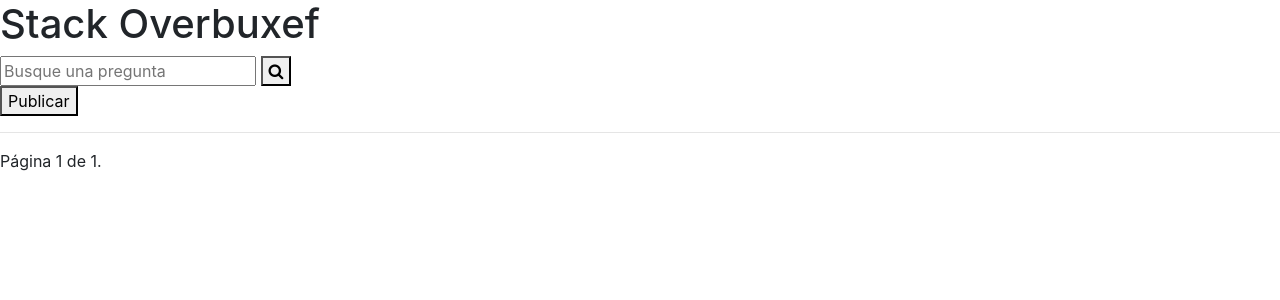
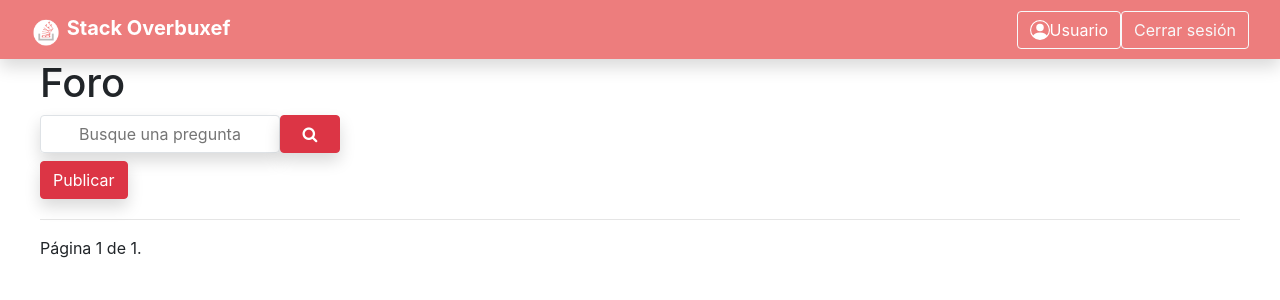
Before and after one commit to DCC-CC4401/2024-1-CC4401-1-grupo-4, a Django app: page /forum in a window 1280 px wide. Shown: the top 300 px of the page. Run offline with Django 3.2, Linux system fonts and the light colour scheme; the visitor is signed in with stand-in values (Sample User, id 1); data that the repository does not hold is empty; some libraries are stand-ins or nearby versions.

Commit message:
modificaciones foro
Se añade navbar, botón para ver usuario, botón para cerrar sesión (solamente visual sin implementación) y se añaden ciertos botones acorde a la temática

```diff
--- a/stack_overbuxef/templates/forum.html
+++ b/stack_overbuxef/templates/forum.html
@@ -10,19 +10,57 @@
     <script src="https://maxcdn.bootstrapcdn.com/bootstrap/4.5.2/js/bootstrap.min.js"></script>
 </head>
 <body>
-    <header>
+    {% load static %}
+    <nav class="navbar shadow" style="background-color: #ed7d7d;">
+        <div class="container-fluid">
+            <!-- Logo a la izquierda -->
+            <a class="navbar-brand" href="forum">
+                <img src="{% static 'stack_overbuxef/images/stackoverbuxef_logo.png' %}" alt="Bootstrap" width="30" height="30" class="d-inline-block align-text-top">
+                <span style="color: white; font-weight: bold;">Stack Overbuxef</span>
+            </a>
+
+            <!-- Espaciador central para empujar los otros elementos a los extremos -->
+            <div class="d-flex flex-grow-1"></div>
+
+            <!-- Botón del icono del usuario a la derecha -->
+            <button class="btn btn-outline-light d-flex align-items-center me-2" type="button">
+                <svg xmlns="http://www.w3.org/2000/svg" width="20" height="20" fill="#ffffff" class="bi bi-person-circle" viewBox="0 0 16 16">
+                    <path d="M11 6a3 3 0 1 1-6 0 3 3 0 0 1 6 0"/>
+                    <path fill-rule="evenodd" d="M0 8a8 8 0 1 1 16 0A8 8 0 0 1 0 8m8-7a7 7 0 0 0-5.468 11.37C3.242 11.226 4.805 10 8 10s4.757 1.225 5.468 2.37A7 7 0 0 0 8 1"/>
+                </svg>
+                <span style="color: white;">  Usuario</span>
+            </button>
+
+            <!-- Botón de cerrar sesión más a la derecha -->
+            <form class="form-inline">
+                <button class="btn btn-outline-light" type="button">Cerrar sesión</button>
+            </form>
+        </div>
+    </nav>
+
+    <style>
+        .margins {
+            margin-left: 40px; /* Ajusta el valor según tus necesidades */
+            margin-right: 40px; /* Ajusta el valor según tus necesidades */
+        }
+    </style>
+
+    <header class="margins">
         <div>
-            <h1>Stack Overbuxef</h1>
+            <h1>Foro</h1>
         </div>
+
         <div>
-            <form method="get" action="">
-                <input type="text" name="q" placeholder="Busque una pregunta" value="{{ query|default_if_none:'' }}">
-                <button type="submit"><i class="fa fa-search"></i></button>
+            <form method="get" action="" class="form-inline">
+                <input type="text" class="btn border shadow mb-2" style="width: 20%;" name="q" placeholder="Busque una pregunta" value="{{ query|default_if_none:'' }}">
+                <button type="submit" class="btn btn-danger shadow mb-2" style="width: 5%;"><i class="fa fa-search"></i></button>
             </form>
-            <a href="{% url 'message' %}"><button>Publicar</button></a>
+            <a href="{% url 'message' %}"><button class="btn btn-danger shadow mb-1">Publicar</button></a>
         </div>
     </header>
-    <div>
+
+
+    <div class="margins">
         <hr>
         {% for consulta in page_obj %}
         <div>
@@ -48,12 +86,12 @@
                     {{ consulta.votar }}
                 </p>
             </div>
-            <div>
+            <div style="display: flex; justify-content: flex-end">
                 <small>Publicada el {{ consulta.fecha_creacion }}</small>
             </div>
-            <div>
-                <button class="consult-link" data-id="{{consulta.id }}" data-toggle="modal" data-target="#answerModal"><i class="fa fa-comments"></i> Respuestas</button>
-                <button class="answer-consult" data-id="{{consulta.id}}" data-toggle="modal" data-target="#makeAnswerModal"><i class="fa fa-reply"></i> Responder</button>
+            <div style="display: flex; justify-content: flex-end">
+                <button class="consult-link btn btn-danger shadow mb-2" data-id="{{ consulta.id }}" data-toggle="modal" data-target="#answerModal"><i class="fa fa-comments"></i> Respuestas</button>
+                <button class="answer-consult btn btn-danger shadow mb-2" data-id="{{ consulta.id }}" data-toggle="modal" data-target="#makeAnswerModal"><i class="fa fa-reply"></i> Responder</button>
             </div>
         </div>
         <hr>
```
